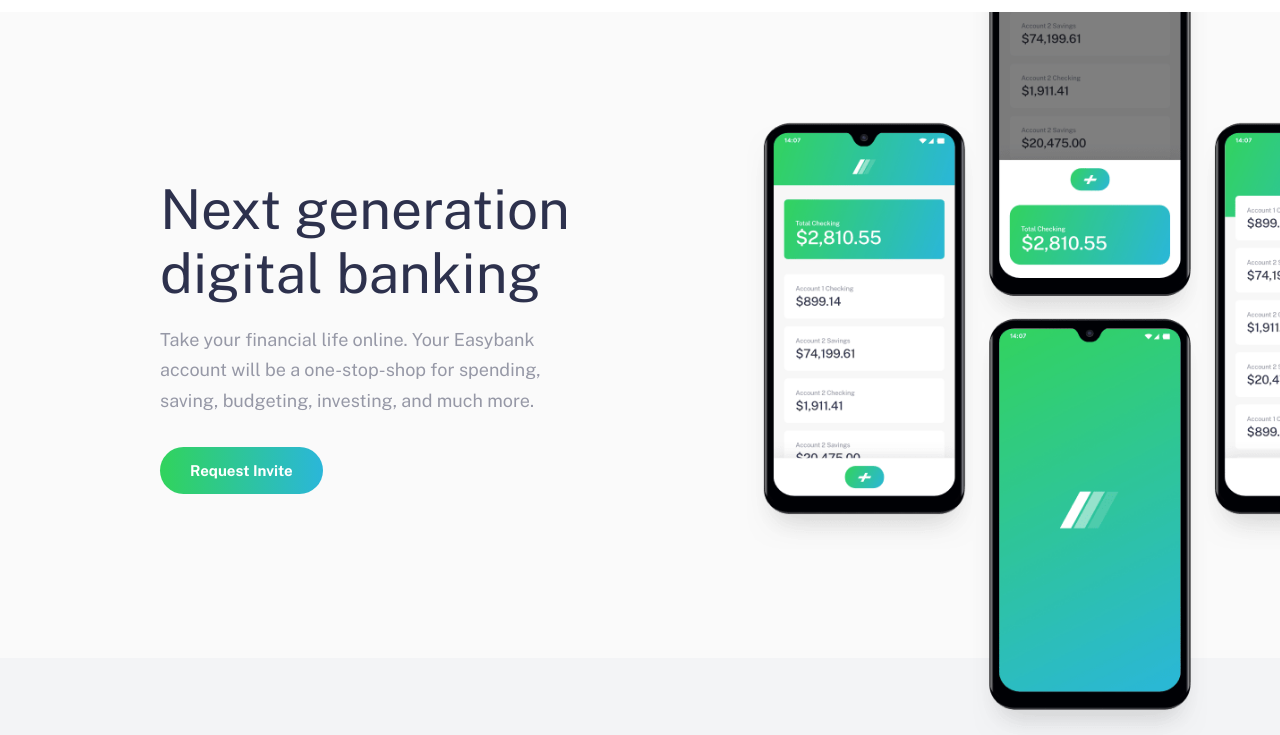
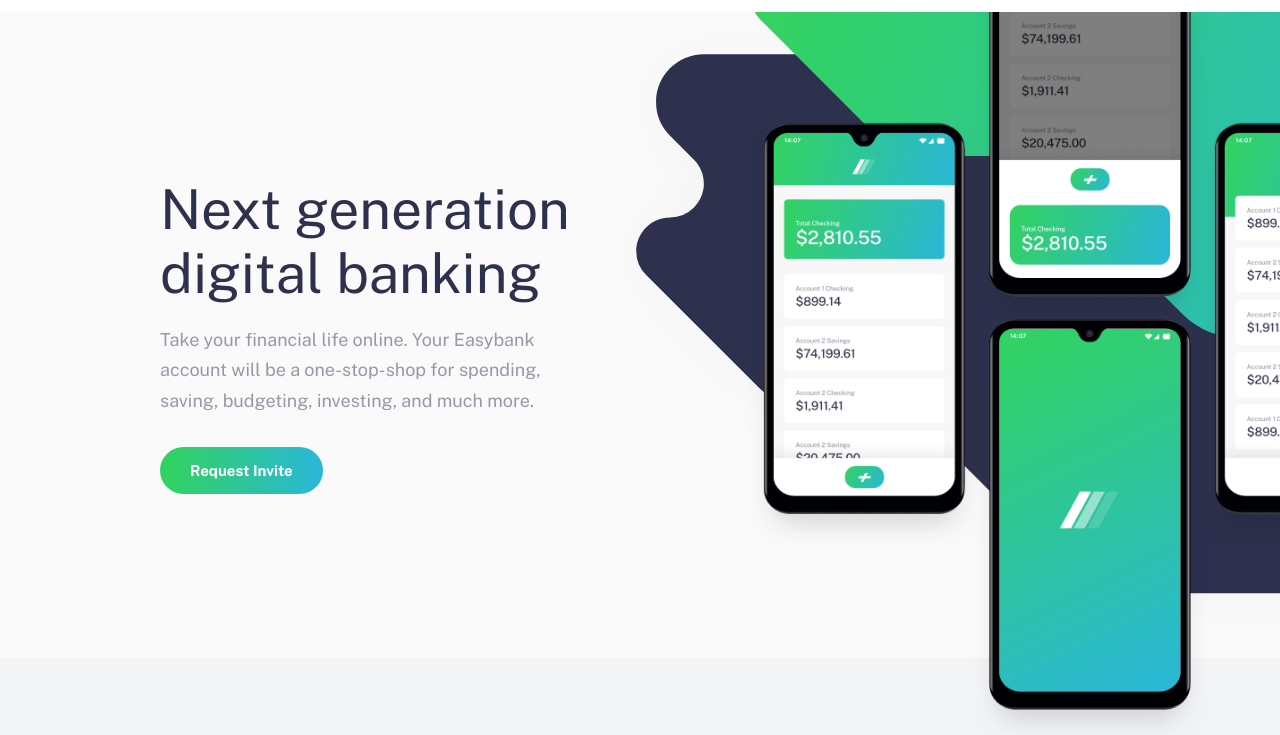
Before and after one commit to progressive-newbie263/Easybank-page, a plain HTML site: page index.html in a window 1280 px wide. Shown: the part 65-800 px from the top of the page. Drawn offline with nearby package versions, Linux system fonts and the light colour scheme.

Commit message:
update dot for desktop
update dot for desktop

```diff
--- a/styles/home-section.css
+++ b/styles/home-section.css
@@ -9,18 +9,18 @@ main {
 }
 
 .home-img-box {
-  background: url(./images/bg-intro-mobile.svg) no-repeat top;
+  background: url(images/bg-intro-mobile.svg) no-repeat top;
   background-size: cover;
   padding: 0 15px;
   margin-bottom: 40px;
-  z-index: 100;
+  /* z-index: 100; */
 }
 
 .home-img-box .home-img {
   aspect-ratio: 1/1;
   object-fit: cover;
   object-position: bottom;
-  z-index: 200;
+  /* z-index: 200; */
 }
 
 .home-title {
@@ -66,7 +66,7 @@ main {
 
   .home-img-box {
     width: 55%;
-    background: url(./images/bg-intro-desktop.svg) no-repeat bottom left;
+    background: url(../images/bg-intro-desktop.svg) no-repeat bottom left;
     z-index: 100;
     background-size: 150%;
     margin:  0;
```
